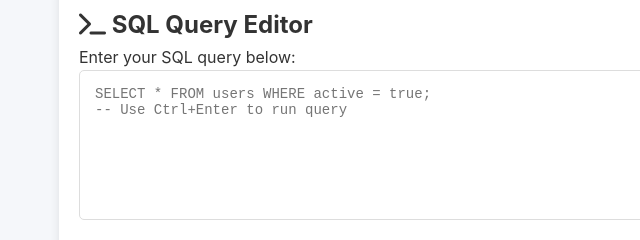
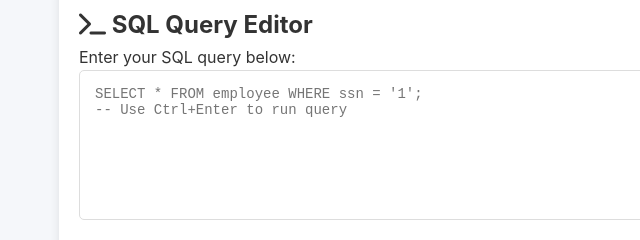
Before and after one commit to pouyatavakoli/QueryLab, a plain HTML site: page frontend/index.html in a window 1280 px wide. Shown: the part 232-472 px from the top of the page, 1-641 px from the left. Drawn offline with Linux system fonts and the light colour scheme; no server answers.

Commit message:
chore: change query sample

```diff
--- a/frontend/index.html
+++ b/frontend/index.html
@@ -31,7 +31,7 @@
         <h2><i class="fas fa-terminal"></i> SQL Query Editor</h2>
         <p>Enter your SQL query below:</p>
 
-        <textarea id="query" placeholder="SELECT * FROM users WHERE active = true;&#10;-- Use Ctrl+Enter to run query"></textarea>
+        <textarea id="query" placeholder="SELECT * FROM employee WHERE ssn = '1';&#10;-- Use Ctrl+Enter to run query"></textarea>
 
         <div class="query-controls">
             <button id="runQueryBtn" class="btn-primary">
```
